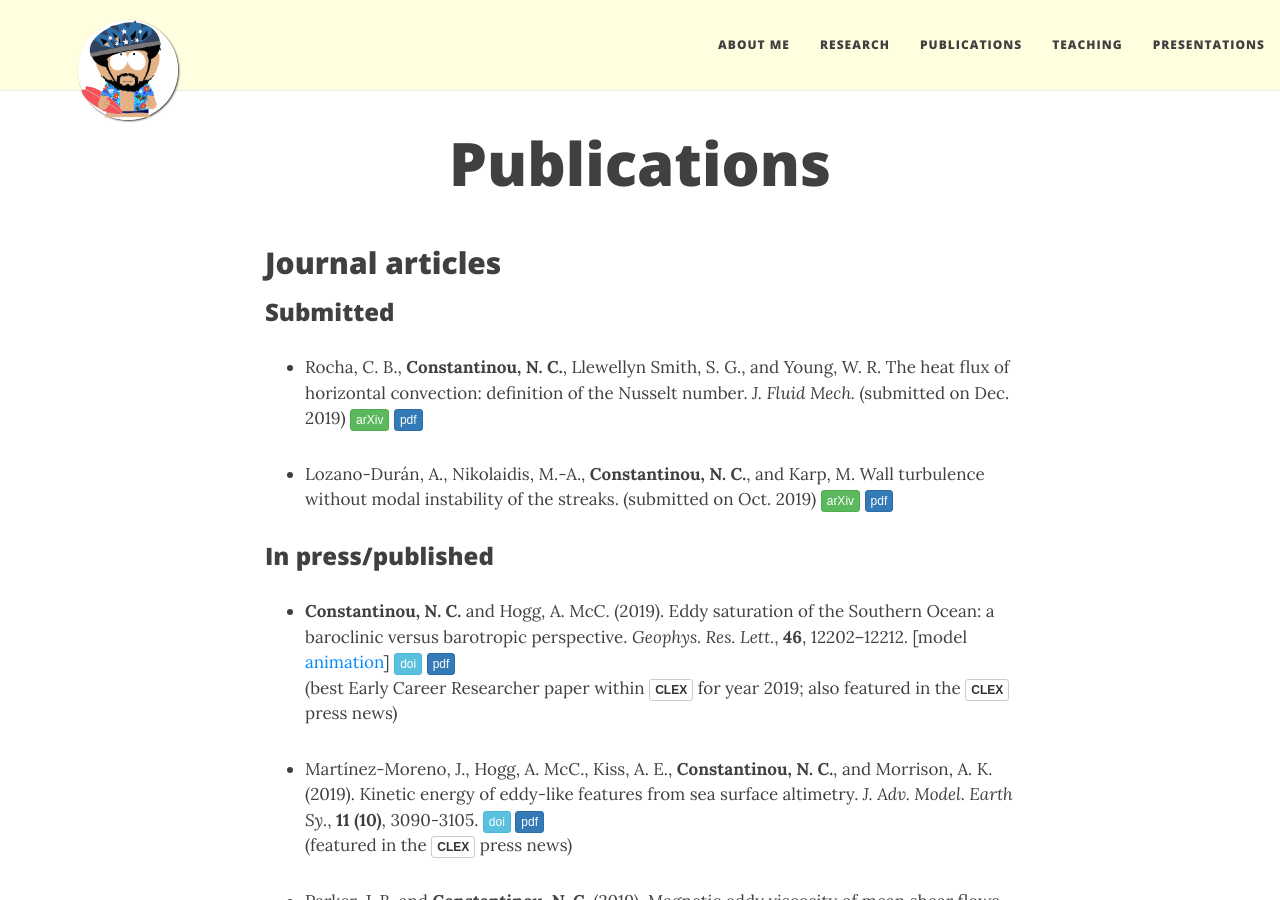
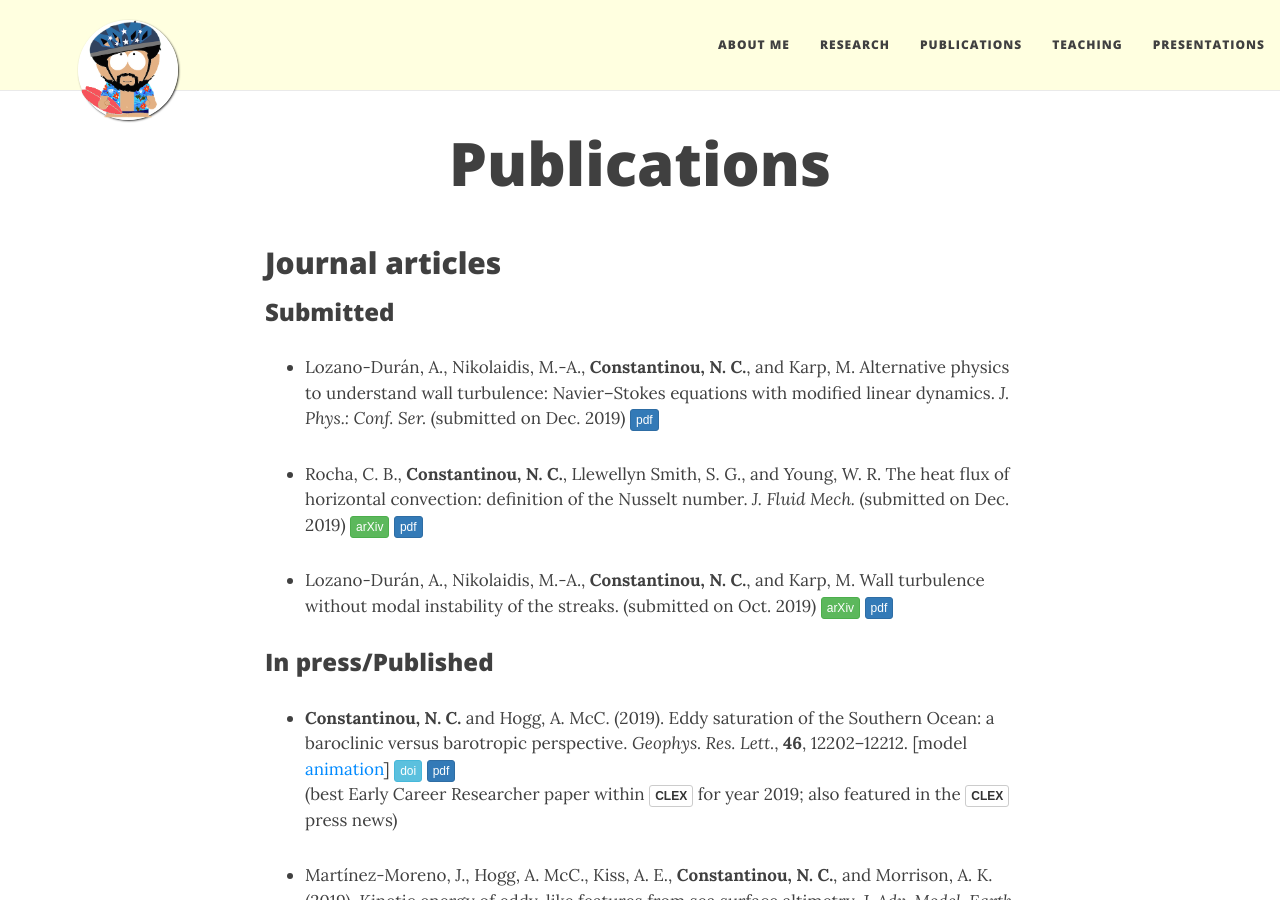
Before and after one commit to navidcy/navidcy.github.io, a Jekyll site: the page built from publications.md, in a window 1280 px wide and 900 px high. Built offline with Jekyll 4.4.1, drawn with Linux system fonts in a browser that asks for light colours; nearby versions of some CDN libraries; comment, search, counter and statistics services are not loaded.

Commit message:
adds Madrid20119 proceedings

```diff
--- a/publications.md
+++ b/publications.md
@@ -13,13 +13,14 @@
 <!--
 - Rocha, C. B., **Constantinou, N. C.**, Llewellyn Smith, S. G., and  Young, W. R. (2020). The heat flux of horizontal convection: Nusselt number scaling. _J. Fluid Mech._ (submitted) [<span class="btn btn-success btn-xs{{end}}" style="font-family:sans-serif;">arXiv</span>][arXiv:1906.01929]{:target="_blank"} [<span class="btn btn-primary btn-xs{{end}}" style="font-family:sans-serif;">pdf</span>][TrackEddies-SSH]
 -->
+- Lozano-Durán, A., Nikolaidis, M.-A., **Constantinou, N. C.**, and Karp, M. Alternative physics to understand wall turbulence: Navier–Stokes equations with modified linear dynamics. _J. Phys.: Conf. Ser._ (submitted on Dec. 2019) <!--[<span class="btn btn-success btn-xs{{end}}" style="font-family:sans-serif;">arXiv</span>][arXiv:1909.05490]{:target="_blank"}--> [<span class="btn btn-primary btn-xs{{end}}" style="font-family:sans-serif;">pdf</span>][multiflow2019-linearmechanism]
 
 - Rocha, C. B., **Constantinou, N. C.**, Llewellyn Smith, S. G., and  Young, W. R. The heat flux of horizontal convection: definition of the Nusselt number. _J. Fluid Mech._ (submitted on Dec. 2019) [<span class="btn btn-success btn-xs{{end}}" style="font-family:sans-serif;">arXiv</span>][arXiv:1912.05229]{:target="_blank"} [<span class="btn btn-primary btn-xs{{end}}" style="font-family:sans-serif;">pdf</span>][HCNuDefinition]
 
 - Lozano-Durán, A., Nikolaidis, M.-A., **Constantinou, N. C.**, and Karp, M. Wall turbulence without modal instability of the streaks. (submitted on Oct. 2019) [<span class="btn btn-success btn-xs{{end}}" style="font-family:sans-serif;">arXiv</span>][arXiv:1909.05490]{:target="_blank"} [<span class="btn btn-primary btn-xs{{end}}" style="font-family:sans-serif;">pdf</span>][modallystableturbulence]
 
 
-### In press/published
+### In press/Published
 
 - **Constantinou, N. C.** and  Hogg, A. McC. (2019). Eddy saturation of the Southern Ocean: a baroclinic versus barotropic perspective. _Geophys. Res. Lett._, **46**, 12202–12212. [model [animation][twolayer-mom6-movie]] [<span class="btn btn-info btn-xs{{end}}" style="font-family:sans-serif;">doi</span>][EddySat-BtBc-doi]{:target="_blank"} [<span class="btn btn-primary btn-xs{{end}}" style="font-family:sans-serif;">pdf</span>][eddysaturation-BC-BT] <span align="right" class='altmetric-embed' data-badge-type="2" data-condensed="true" data-hide-less-than="2" data-doi="10.1029/2019GL084117"></span> <br/>
 (best Early Career Researcher paper within [<span class="btn btn-default btn-xs{{end}}" style="font-family:sans-serif;"><b>CLEX</b></span>][clex-site]{:target="_blank"} for year 2019; also featured in the [<span class="btn btn-default btn-xs{{end}}" style="font-family:sans-serif;"><b>CLEX</b></span>][EddySat-BtBc-clexbrief]{:target="_blank"} press news)
@@ -98,6 +99,7 @@
 ## Doctoral thesis
 - Formation of large-scale structures by turbulence in rotating planets, Ph.D. thesis, National and Kapodistrian University of Athens, 2015. [<span class="btn btn-primary btn-xs{{end}}" style="font-family:sans-serif;">pdf</span>][phd_eng]
 
+[multiflow2019-linearmechanism]: multiflow2019-linearmechanism.pdf
 [HCNuDefinition]: HCNuDefinition.pdf
 [modallystableturbulence]: ModallyStableTurb.pdf
 [eddysaturation-BC-BT]: EddySaturation-BC-BT.pdf
```
Also changed, not shown: 2 other files.
